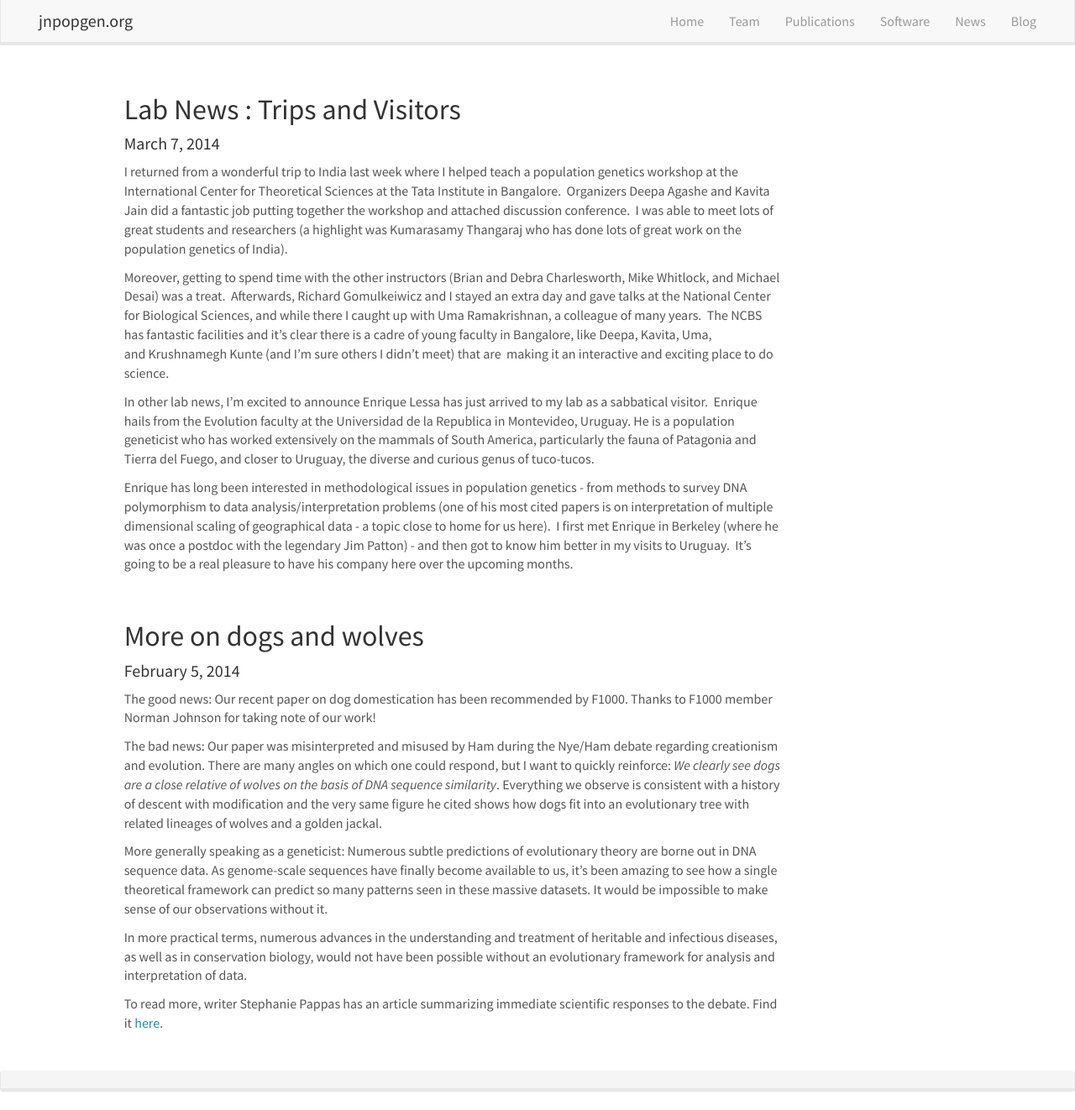
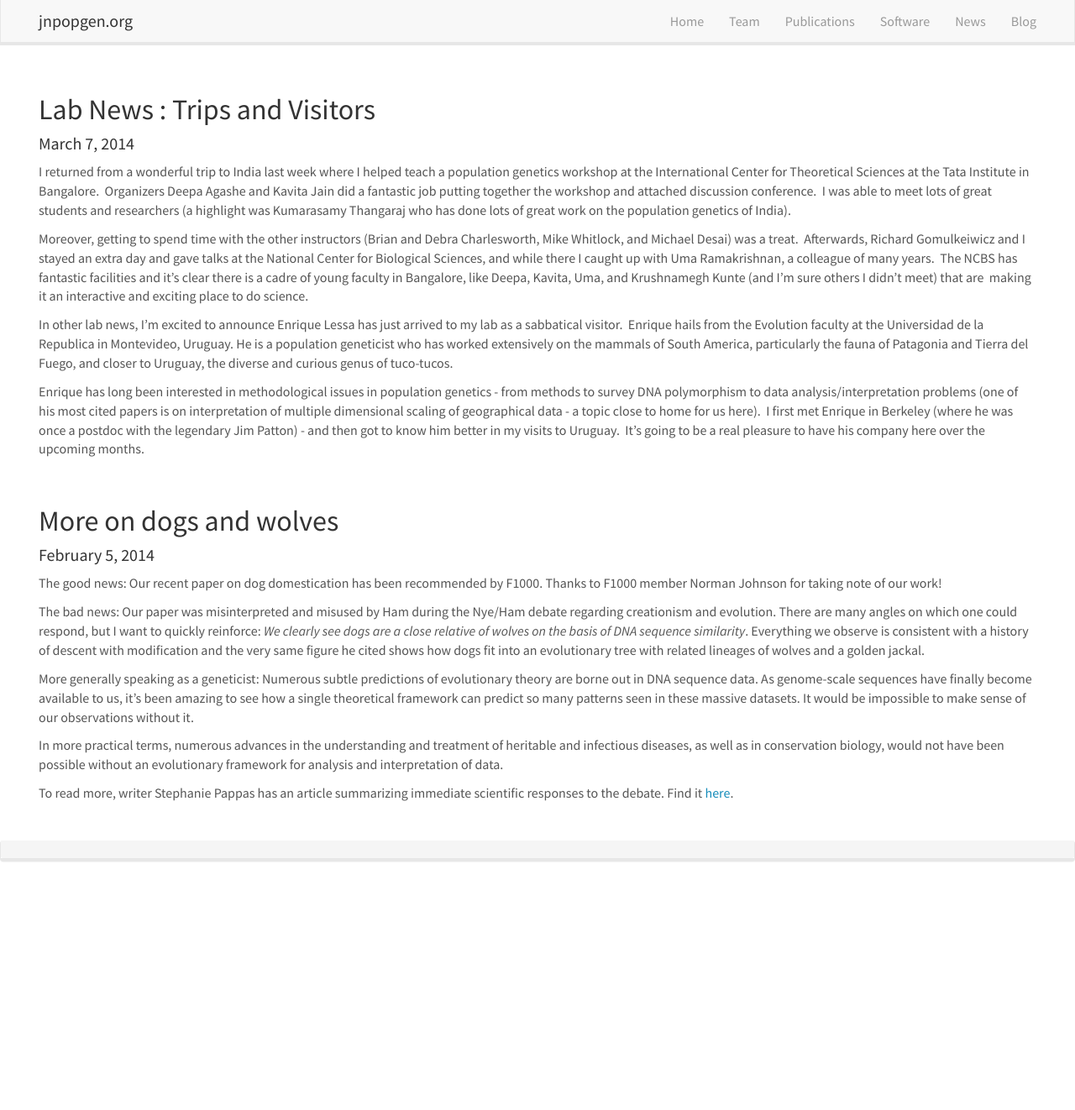
Before and after one commit to NovembreLab/NovembreLab.github.io, a Jekyll site: the page built from _pages/blog.md, in a window 1280 px wide and 1322 px high. Shown: the whole window at 84% size. Built offline with Jekyll 4.4.1, drawn with Linux system fonts in a browser that asks for light colours; nearby versions of some CDN libraries.

Commit message:
restored to default b/c size adjustment probably better done in main.scss

```diff
--- a/_layouts/textlay.html
+++ b/_layouts/textlay.html
@@ -3,10 +3,6 @@ layout: default
 ---
 
 
-
-<div class="col-sm-1">
-</div>
-
-<div id="textid" class="col-sm-8">
+<div id="textid" class="col-sm-12">
   {{ content }}
 </div>
```
